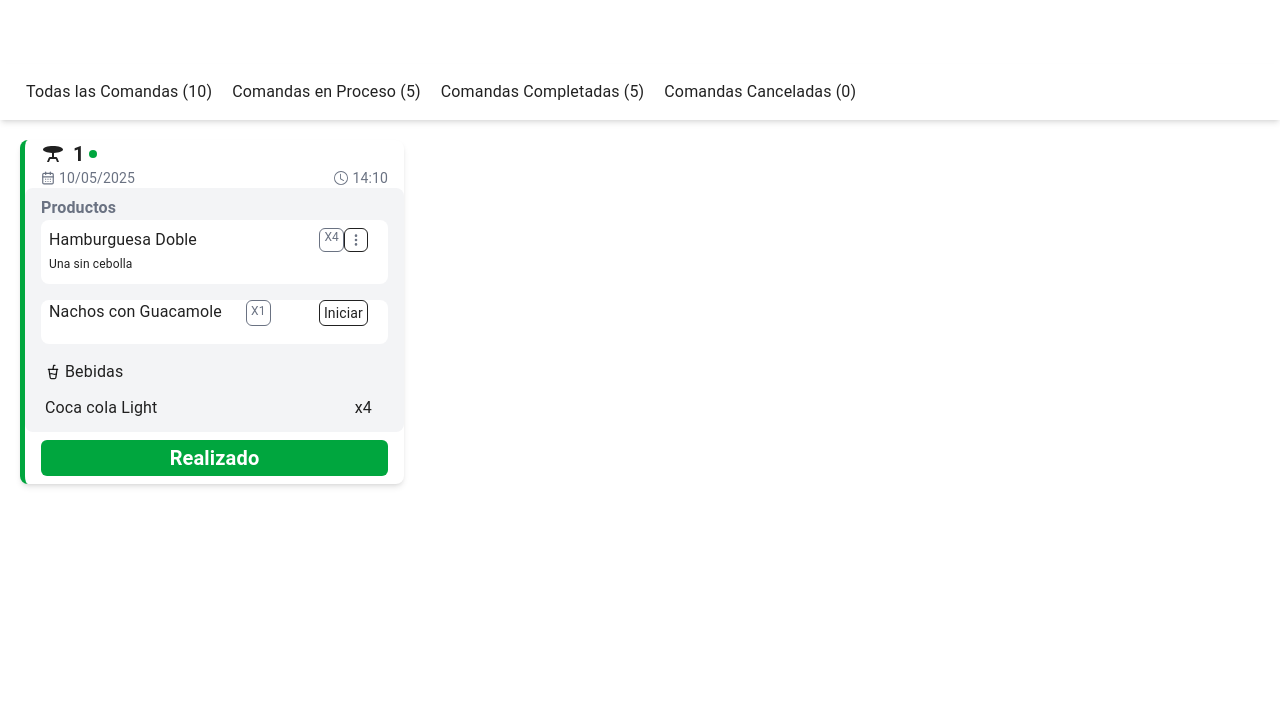
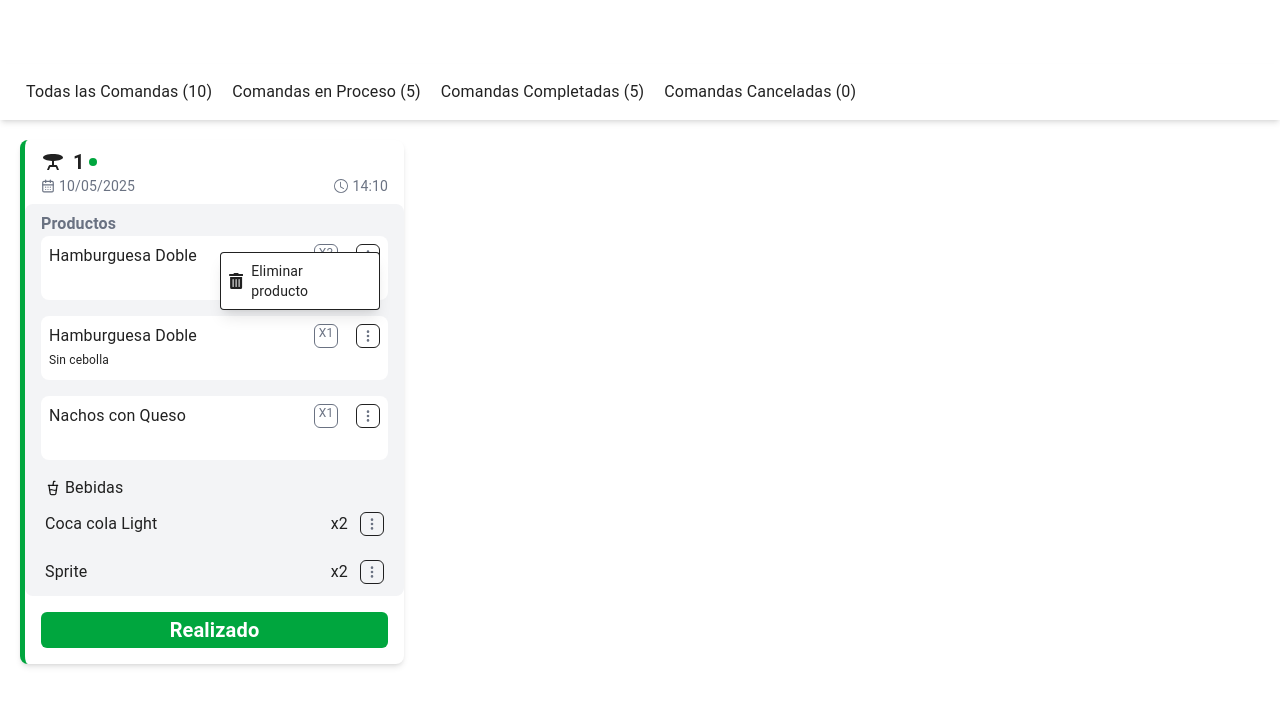
Before and after one commit to wapifoodmx-ctrl/WapifoodFront, a Next.js app: page /cocina/VistaCocina in a window 1280 px wide. Both pictures are taken after a click on the button 356 px from the left and 240 px from the top of the page. Shown: the top 706 px of the page. Built offline with nearby package versions, Linux system fonts and the light colour scheme.

Commit message:
solo falta mapear las cards

```diff
--- a/pages/cocina/VistaCocina.jsx
+++ b/pages/cocina/VistaCocina.jsx
@@ -1,11 +1,32 @@
+import { useState, useEffect } from "react"; // Importa useEffect
+import { FaTrashAlt } from "react-icons/fa";
 import { GoDotFill } from "react-icons/go";
 import { MdTableBar } from "react-icons/md";
 import { LuCupSoda } from "react-icons/lu";
 import { BsClock } from "react-icons/bs";
 import { LuCalendarDays } from "react-icons/lu";
-import { BsThreeDotsVertical } from "react-icons/bs"; // Importa el ícono
+import { BsThreeDotsVertical } from "react-icons/bs";
 
 export default function VistaCocina() {
+    const [visibleDropdown, setVisibleDropdown] = useState(null); // Estado para controlar qué dropdown está abierto
+
+    const toggleDropdown = (index) => {
+        setVisibleDropdown(visibleDropdown === index ? null : index); // Alterna el dropdown visible
+    };
+
+    const handleClickOutside = (event) => {
+        if (!event.target.closest(".dropdown-container")) {
+            setVisibleDropdown(null); // Cierra todos los dropdowns si se hace clic fuera
+        }
+    };
+
+    useEffect(() => {
+        document.addEventListener("mousedown", handleClickOutside);
+        return () => {
+            document.removeEventListener("mousedown", handleClickOutside);
+        };
+    }, []);
+
     return (
         <div className="w-full mt-16">
             {/* Barra de botones con scroll horizontal */}
@@ -27,15 +48,15 @@ export default function VistaCocina() {
             {/* Contenedor principal */}
             <div className="py-5 px-5 ">
                 {/* Tarjeta de la comanda */}
-                <div className="max-w-96 max-h-90 border-l-green-600 border-l-5 bg-white shadow-md rounded-lg ">
+                <div className="max-w-96 border-l-green-600 border-l-5 bg-white shadow-md rounded-lg ">
                     {/* Encabezado de la tarjeta */}
-                    <div>
+                    <div className="py-2">
                         <div className="flex pl-4 ">
-                        <MdTableBar className="self-center text-2xl" />
-                        <p className="font-bold text-xl pl-2">1</p>
-                        <GoDotFill className="self-center text-green-600"/>
+                            <MdTableBar className="self-center text-2xl" />
+                            <p className="font-bold text-xl pl-2">1</p>
+                            <GoDotFill className="self-center text-green-600" />
                         </div>
-                        <div className="flex justify-between px-4">
+                        <div className="flex justify-between px-4 pb-2">
                             {/* Fecha */}
                             <div className="flex">
                                 <LuCalendarDays className="text-gray-500 text-sm self-center" />
@@ -53,34 +74,96 @@ export default function VistaCocina() {
                             <p className="pl-4 pt-2 text-gray-500 font-bold">Productos</p>
                             {/* Producto */}
                             <div className="bg-white rounded-lg mx-4 flex flex-col h-16 py-2">
-                                <div className="flex justify-between ">
-                                    <p className="px-2 pr-6 h-auto">Hamburguesa Doble</p>
-                                    <div className="flex ">
+                                <div className="flex justify-between px-2">
+                                    <p className=" h-auto">Hamburguesa Doble</p>
+                                    <div className="flex w-1/5 justify-between dropdown-container">
                                         <div className="border-1 rounded-md border-gray-500">
-                                            <p className="text-xs self-center text-gray-500 px-1">X4</p>
+                                            <p className="text-xs self-center text-gray-500 px-1">X3</p>
                                         </div>
-                                        <div className="flex md:ml-auto pr-5">
-                                            <button className="border-1 cursor-pointer text-sm rounded-md px-1">
+                                        <div className="flex md:ml-auto relative">
+                                            <button
+                                                className="border-1 cursor-pointer text-sm rounded-md px-1"
+                                                onClick={() => toggleDropdown(1)} // Identifica el dropdown
+                                            >
                                                 <BsThreeDotsVertical className="text-gray-500" />
                                             </button>
+                                            {visibleDropdown === 1 && ( // Renderiza el dropdown si está visible
+                                                <div className="absolute right-0 mt-2 w-40 bg-white border rounded shadow-lg flex px-2">
+                                                    <FaTrashAlt className="self-center" />
+                                                    <button
+                                                        className="w-full text-left px-2 py-2 text-sm"
+                                                        onClick={() => alert("Producto eliminado")}
+                                                    >
+                                                        Eliminar producto
+                                                    </button>
+                                                </div>
+                                            )}
                                         </div>
                                     </div>
                                 </div>
-                                <p className="text-xs pl-2 py-1">Una sin cebolla</p>
                             </div>
                             <div className="pt-4">
-                                <div className="bg-white rounded-lg mx-4 flex flex-col h-11">
-                                    <div className="flex">
-                                        <p className="px-2 pr-6">Nachos con Guacamole</p>
-                                        <div className="border-1 rounded-md border-gray-500 ">
-                                            <p className="text-xs self-center text-gray-500 py-0.5 px-1">X1</p>
-                                        </div>
-                                        <div className="flex ml-auto pr-5">
-                                            <button className="border-1 cursor-pointer text-sm rounded-md py-0.5 px-1">
-                                                Iniciar
-                                            </button>
+                                <div className="bg-white rounded-lg mx-4 flex flex-col h-16 py-2">
+                                    <div className="flex justify-between px-2">
+                                        <p className=" h-auto">Hamburguesa Doble</p>
+                                        <div className="flex w-1/5 justify-between dropdown-container">
+                                            <div className="border-1 rounded-md border-gray-500">
+                                                <p className="text-xs self-center text-gray-500 px-1">X1</p>
+                                            </div>
+                                            <div className="flex md:ml-auto relative">
+                                                <button
+                                                    className="border-1 cursor-pointer text-sm rounded-md px-1"
+                                                    onClick={() => toggleDropdown(2)} // Identifica el dropdown
+                                                >
+                                                    <BsThreeDotsVertical className="text-gray-500" />
+                                                </button>
+                                                {visibleDropdown === 2 && ( // Renderiza el dropdown si está visible
+                                                    <div className="absolute right-0 mt-2 w-40 bg-white border rounded shadow-lg flex px-2">
+                                                        <FaTrashAlt className="self-center" />
+                                                        <button
+                                                            className="w-full text-left px-2 py-2 text-sm"
+                                                            onClick={() => alert("Producto eliminado")}
+                                                        >
+                                                            Eliminar producto
+                                                        </button>
+                                                    </div>
+                                                )}
+                                            </div>
                                         </div>
                                     </div>
+                                    <p className="text-xs pl-2 py-1">Sin cebolla</p>
+                                </div>
+                            </div>
+                            <div className="pt-4">
+                                <div className="bg-white rounded-lg mx-4 flex flex-col h-16 py-2">
+                                    <div className="flex justify-between px-2">
+                                        <p className=" h-auto">Nachos con Queso</p>
+                                        <div className="flex w-1/5 justify-between dropdown-container">
+                                            <div className="border-1 rounded-md border-gray-500">
+                                                <p className="text-xs self-center text-gray-500 px-1">X1</p>
+                                            </div>
+                                            <div className="flex md:ml-auto relative">
+                                                <button
+                                                    className="border-1 cursor-pointer text-sm rounded-md px-1"
+                                                    onClick={() => toggleDropdown(3)} // Identifica el dropdown
+                                                >
+                                                    <BsThreeDotsVertical className="text-gray-500" />
+                                                </button>
+                                                {visibleDropdown === 3 && ( // Renderiza el dropdown si está visible
+                                                    <div className="absolute right-0 mt-2 w-40 bg-white border rounded shadow-lg flex px-2">
+                                                        <FaTrashAlt className="self-center" />
+                                                        <button
+                                                            className="w-full text-left px-2 py-2 text-sm"
+                                                            onClick={() => alert("Producto eliminado")}
+                                                        >
+                                                            Eliminar producto
+                                                        </button>
+                                                    </div>
+                                                )}
+                                            </div>
+                                        </div>
+                                    </div>
+
                                 </div>
                             </div>
                             <div className="pt-4 px-5">
@@ -90,12 +173,58 @@ export default function VistaCocina() {
                                 </div>
                                 <div className="flex py-3 ">
                                     <p>Coca cola Light</p>
-                                    <p className="ml-auto pr-3">x4</p>
+                                    <p className="ml-auto pr-3">x2</p>
+                                    <div className="flex relative dropdown-container">
+                                        <button
+                                            className="border-1 cursor-pointer text-sm rounded-md px-1"
+                                            onClick={() => toggleDropdown(4)} // Identifica el dropdown
+                                        >
+                                            <BsThreeDotsVertical className="text-gray-500" />
+                                        </button>
+                                        {visibleDropdown === 4 && ( // Renderiza el dropdown si está visible
+                                            <div className="absolute right-0 mt-2 w-40 bg-white border rounded shadow-lg flex px-2">
+                                                <FaTrashAlt className="self-center" />
+                                                <button
+                                                    className="w-full text-left px-2 py-2 text-sm"
+                                                    onClick={() => alert("Producto eliminado")}
+                                                >
+                                                    Eliminar producto
+                                                </button>
+                                            </div>
+                                        )}
+                                    </div>
+                                </div>
+                                <div className="flex py-3 ">
+                                    <p>Sprite</p>
+                                    <p className="ml-auto pr-3">x2</p>
+                                    <div className="flex relative dropdown-container">
+                                        <button
+                                            className="border-1 cursor-pointer text-sm rounded-md px-1"
+                                            onClick={() => toggleDropdown(5)} // Identifica el dropdown
+                                        >
+                                            <BsThreeDotsVertical className="text-gray-500" />
+                                        </button>
+                                        {visibleDropdown === 5 && ( // Renderiza el dropdown si está visible
+                                            <div className="absolute right-0 mt-2 w-40 bg-white border rounded shadow-lg flex px-2">
+                                                <FaTrashAlt className="self-center" />
+                                                <button
+                                                    className="w-full text-left px-2 py-2 text-sm"
+                                                    onClick={() => alert("Producto eliminado")}
+                                                >
+                                                    Eliminar producto
+                                                </button>
+                                            </div>
+                                        )}
+                                    </div>
                                 </div>
                             </div>
                         </div>
-                        <div className="px-4 py-2">
-                        <button className="w-full bg-green-600 text-white text-xl font-bold cursor-pointer rounded-md py-1">Realizado</button>
+                        <div className="pt-2">
+                            <div className="px-4 py-2">
+                                <button className="w-full bg-green-600 text-white text-xl font-bold cursor-pointer rounded-md py-1">
+                                    Realizado
+                                </button>
+                            </div>
                         </div>
                     </div>
                 </div>
```
